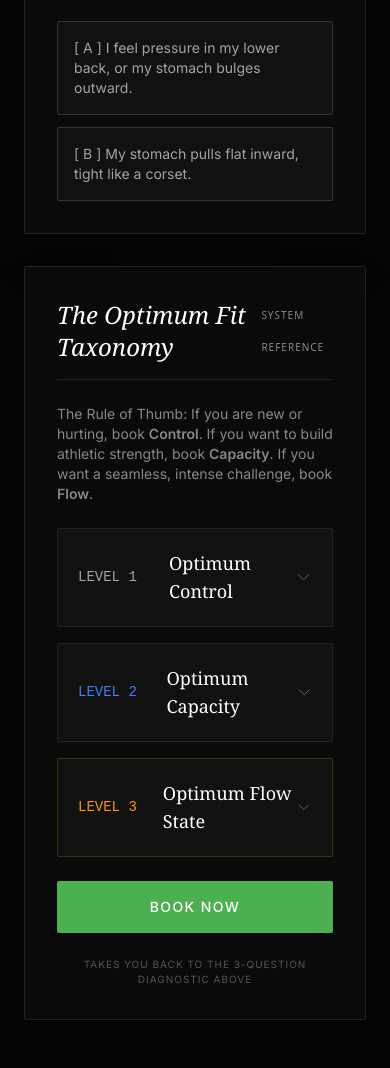
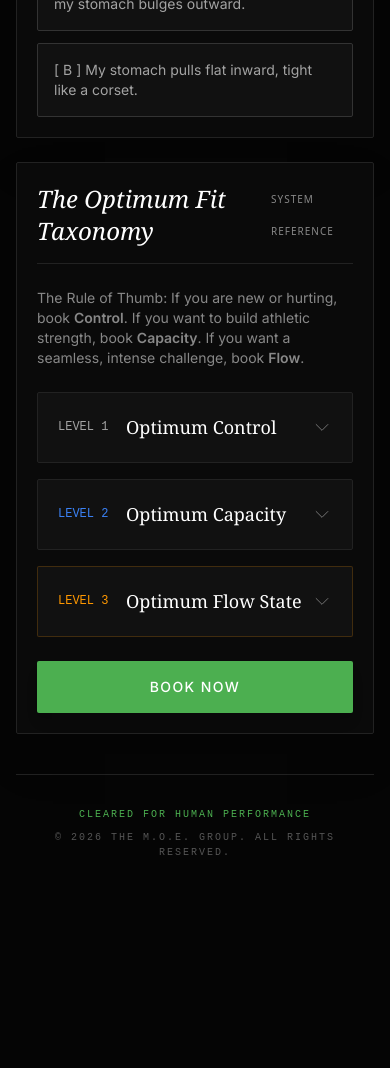
Before and after one commit to joeycoachie/KIN-Kinetic_Diagnostic_Tool-, a plain HTML site: page index.html in a window 390 px wide. Shown: the part 414-1482 px from the top of the page. After the commit the page ends 1322 px from the top, so only its background shows below. Drawn offline with nearby package versions, Linux system fonts and the light colour scheme; a web font is replaced by a local one.

Commit message:
Add enterprise footer and tighten mobile layout
Removes the Book Now helper caption, adds the isolated enterprise
footer (Cleared For Human Performance + copyright) pinned to the
bottom of the page, and tightens padding/type scale/accordion spacing
for small phone screens since this page is reached almost exclusively
via a QR code scan.

```diff
--- a/index.html
+++ b/index.html
@@ -32,13 +32,13 @@
         @keyframes spin { 0% { transform: rotate(0deg); } 100% { transform: rotate(360deg); } }
     </style>
 </head>
-<body class="min-h-screen flex flex-col items-center p-6 space-y-8 py-12">
+<body class="min-h-screen flex flex-col items-center p-4 sm:p-6 space-y-6 sm:space-y-8 py-8 sm:py-12">
 
-    <div class="max-w-2xl w-full bg-[#0a0a0a] border border-[#222] p-8 md:p-12 rounded-sm shadow-2xl relative overflow-hidden">
+    <div class="max-w-2xl w-full bg-[#0a0a0a] border border-[#222] p-5 sm:p-8 md:p-12 rounded-sm shadow-2xl relative overflow-hidden">
 
         <div class="text-center mb-10 border-b border-[#222] pb-6">
             <span class="protocol-id text-[#4CAF50] text-[10px] tracking-widest uppercase block mb-2">Pre-Flight Calibration</span>
-            <h1 class="text-3xl font-serif text-white tracking-tight">Kinetic Diagnostic</h1>
+            <h1 class="text-2xl sm:text-3xl font-serif text-white tracking-tight">Kinetic Diagnostic</h1>
             <p class="text-[#888] text-sm mt-2">Identify your baseline. Secure your architecture.</p>
         </div>
 
@@ -103,7 +103,7 @@
                 <div>
                     <label class="protocol-id text-[10px] text-[#888] tracking-widest uppercase block mb-1">WhatsApp Number</label>
                     <div class="flex gap-2">
-                        <select name="Country_Code" class="bg-[#050505] border border-[#333] text-white p-3 rounded-sm focus:outline-none focus:border-[#4CAF50] text-sm w-[35%] shrink-0">
+                        <select name="Country_Code" class="bg-[#050505] border border-[#333] text-white p-3 rounded-sm focus:outline-none focus:border-[#4CAF50] text-sm w-[40%] sm:w-[35%] shrink-0">
                             <option value="+60">🇲🇾 +60</option>
                             <option value="+65">🇸🇬 +65</option>
                             <option value="+62">🇮🇩 +62</option>
@@ -113,7 +113,7 @@
                             <option value="+44">🇬🇧 +44</option>
                             <option value="+61">🇦🇺 +61</option>
                         </select>
-                        <input type="tel" name="Phone" required placeholder="123456789" class="w-full bg-[#050505] border border-[#333] text-white p-3 rounded-sm focus:outline-none focus:border-[#4CAF50] text-sm flex-1">
+                        <input type="tel" name="Phone" required placeholder="123456789" class="w-full min-w-0 bg-[#050505] border border-[#333] text-white p-3 rounded-sm focus:outline-none focus:border-[#4CAF50] text-sm flex-1">
                     </div>
                 </div>
 
@@ -125,7 +125,7 @@
 
         <div id="result-container" class="hidden text-center fade-in">
             <p class="protocol-id text-xs text-[#4CAF50] mb-3 tracking-widest uppercase">System Authorized</p>
-            <h2 id="result-title" class="text-3xl font-serif text-white mb-4">Class Allocation</h2>
+            <h2 id="result-title" class="text-2xl sm:text-3xl font-serif text-white mb-4">Class Allocation</h2>
             <p id="result-desc" class="text-[#a3a3a3] text-sm leading-relaxed mb-8 max-w-md mx-auto">Description</p>
 
             <div class="p-4 border border-[#333] bg-[#111] inline-block text-left mb-8 w-full max-w-sm">
@@ -147,7 +147,7 @@
     </div>
 
     <!-- THE CLASS TAXONOMY REFERENCE (Client Facing) -->
-    <div class="max-w-2xl w-full bg-[#0a0a0a] border border-[#222] p-8 md:p-12 rounded-sm shadow-2xl relative overflow-hidden">
+    <div class="max-w-2xl w-full bg-[#0a0a0a] border border-[#222] p-5 sm:p-8 md:p-12 rounded-sm shadow-2xl relative overflow-hidden">
         <section class="space-y-6">
             <h2 class="text-2xl font-serif italic text-white flex items-center justify-between border-b border-[#222] pb-4">
                 The Optimum Fit Taxonomy
@@ -160,8 +160,8 @@
                 <!-- Level 1 -->
                 <div class="bg-subtle border border-subtle rounded-sm">
                     <button class="w-full text-left p-5 flex items-center justify-between focus:outline-none hover:bg-[#1a1a1a]" onclick="toggleFlipboard(this)">
-                        <div class="flex items-center gap-6">
-                            <span class="protocol-id text-[#a3a3a3] text-sm w-20">LEVEL 1</span>
+                        <div class="flex items-center gap-3 sm:gap-6">
+                            <span class="protocol-id text-[#a3a3a3] text-xs sm:text-sm w-14 sm:w-20 shrink-0">LEVEL 1</span>
                             <h4 class="text-lg font-serif text-white">Optimum Control</h4>
                         </div>
                         <svg class="w-5 h-5 text-accent transform transition-transform duration-300" fill="none" stroke="currentColor" viewBox="0 0 24 24"><path stroke-linecap="round" stroke-linejoin="round" stroke-width="1" d="M19 9l-7 7-7-7"></path></svg>
@@ -179,8 +179,8 @@
                 <!-- Level 2 -->
                 <div class="bg-subtle border border-subtle rounded-sm">
                     <button class="w-full text-left p-5 flex items-center justify-between focus:outline-none hover:bg-[#1a1a1a]" onclick="toggleFlipboard(this)">
-                        <div class="flex items-center gap-6">
-                            <span class="protocol-id text-[#3b82f6] text-sm w-20">LEVEL 2</span>
+                        <div class="flex items-center gap-3 sm:gap-6">
+                            <span class="protocol-id text-[#3b82f6] text-xs sm:text-sm w-14 sm:w-20 shrink-0">LEVEL 2</span>
                             <h4 class="text-lg font-serif text-white">Optimum Capacity</h4>
                         </div>
                         <svg class="w-5 h-5 text-accent transform transition-transform duration-300" fill="none" stroke="currentColor" viewBox="0 0 24 24"><path stroke-linecap="round" stroke-linejoin="round" stroke-width="1" d="M19 9l-7 7-7-7"></path></svg>
@@ -197,8 +197,8 @@
                 <!-- Level 3 -->
                 <div class="bg-subtle border border-[#ff9800]/20 rounded-sm">
                     <button class="w-full text-left p-5 flex items-center justify-between focus:outline-none hover:bg-[#1a1a1a]" onclick="toggleFlipboard(this)">
-                        <div class="flex items-center gap-6">
-                            <span class="protocol-id text-[#ff9800] text-sm w-20">LEVEL 3</span>
+                        <div class="flex items-center gap-3 sm:gap-6">
+                            <span class="protocol-id text-[#ff9800] text-xs sm:text-sm w-14 sm:w-20 shrink-0">LEVEL 3</span>
                             <h4 class="text-lg font-serif text-white">Optimum Flow State</h4>
                         </div>
                         <svg class="w-5 h-5 text-accent transform transition-transform duration-300" fill="none" stroke="currentColor" viewBox="0 0 24 24"><path stroke-linecap="round" stroke-linejoin="round" stroke-width="1" d="M19 9l-7 7-7-7"></path></svg>
@@ -216,8 +216,15 @@
             <button onclick="bookNow()" class="block w-full bg-[#4CAF50] hover:bg-[#45a049] text-white py-4 rounded-sm transition-colors text-sm font-medium tracking-widest uppercase shadow-lg mt-2">
                 Book Now
             </button>
-            <p class="text-center text-[10px] text-[#555] tracking-widest uppercase -mt-2">Takes you back to the 3-question diagnostic above</p>
         </section>
+    </div>
+
+    <!-- ISOLATED ENTERPRISE FOOTER -->
+    <div class="w-full pt-4 mt-auto">
+        <footer class="w-full border-t border-[#222] pt-8 pb-4 text-center">
+            <p class="protocol-id text-[10px] text-[#4CAF50] tracking-[0.2em] uppercase mb-2">Cleared For Human Performance</p>
+            <p class="protocol-id text-[10px] text-[#555] tracking-[0.2em] uppercase">&copy; 2026 The M.O.E. Group. All Rights Reserved.</p>
+        </footer>
     </div>
 
     <script>
```
